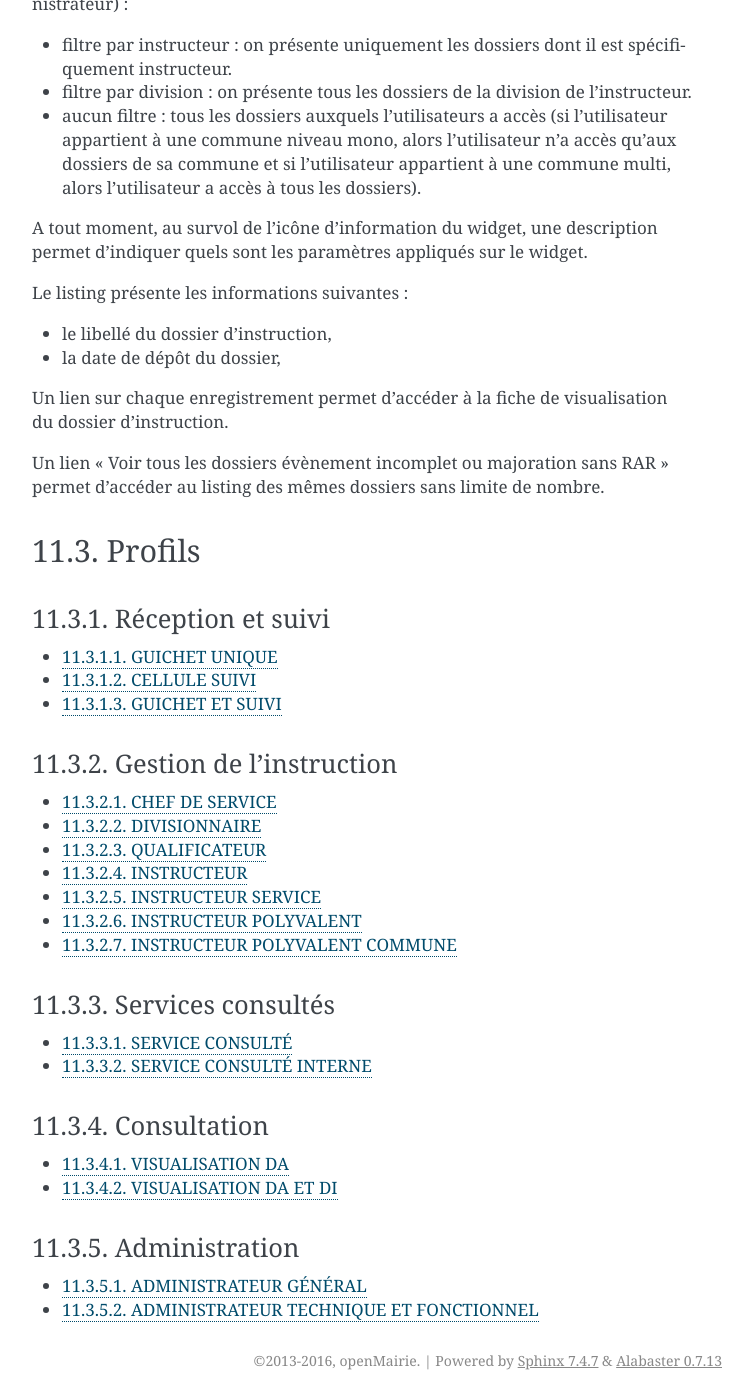
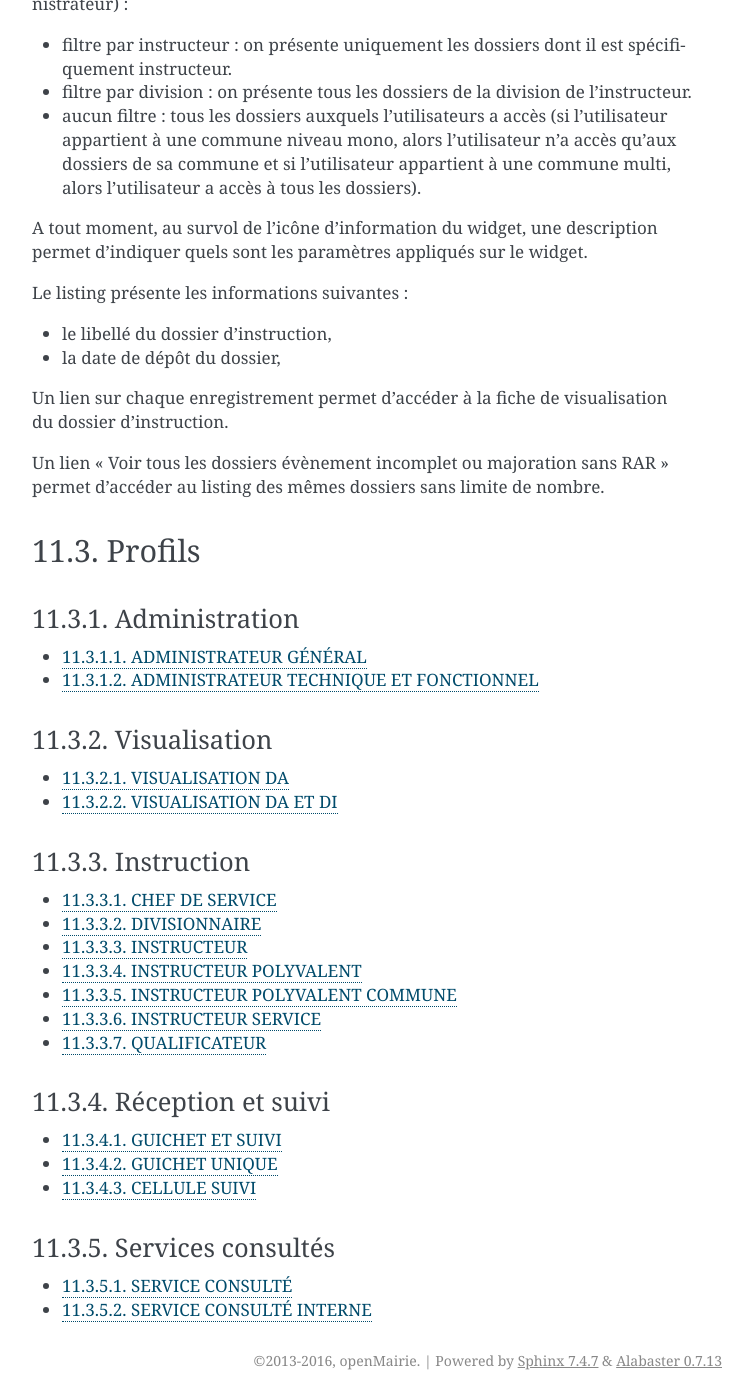
Before and after one commit to mpavaux/openads-documentation, a Sphinx documentation site: the page built from source/manuel_utilisateur/ergonomie/index.rst, in a window 1280 px wide and 1400 px high, scrolled down 6717 px. Shown: the whole window, without its empty margins (388-1141 px from the left). Built offline with Sphinx 7.4.7, drawn with Linux system fonts in a browser that asks for light colours; some of the changed lines change nothing that is shown; some of the changed text lies outside the part shown.

Commit message:
Tri alphabétique des profils

```diff
--- a/source/manuel_utilisateur/ergonomie/index.rst
+++ b/source/manuel_utilisateur/ergonomie/index.rst
@@ -200,29 +200,47 @@
 Profils
 =======
 
+Administration
+--------------
+
+.. toctree::
+    :maxdepth: 1
+
+    profils/administrateur_general.rst
+    profils/administrateur_technique_fonctionnel.rst
+
+Visualisation
+-------------
+
+.. toctree::
+    :maxdepth: 1
+
+    profils/visualisation_da.rst
+    profils/visualisation_da_di.rst
+
+Instruction
+-----------
+
+.. toctree::
+    :maxdepth: 1
+
+    profils/chef_de_service.rst
+    profils/divisionnaire.rst
+    profils/instructeur.rst
+    profils/instructeur_polyvalent.rst
+    profils/instructeur_polyvalent_commune.rst
+    profils/instructeur_service.rst
+    profils/qualificateur.rst
+
 Réception et suivi
 ------------------
 
 .. toctree::
     :maxdepth: 1
 
+    profils/guichet_suivi.rst
     profils/guichet_unique.rst
     profils/suivi.rst
-    profils/guichet_suivi.rst
-
-Gestion de l'instruction
-------------------------
-
-.. toctree::
-    :maxdepth: 1
-
-    profils/chef_de_service.rst
-    profils/divisionnaire.rst
-    profils/qualificateur.rst
-    profils/instructeur.rst
-    profils/instructeur_service.rst
-    profils/instructeur_polyvalent.rst
-    profils/instructeur_polyvalent_commune.rst
 
 Services consultés
 ------------------
@@ -232,21 +250,3 @@
 
     profils/service_consulte.rst
     profils/service_consulte_interne.rst
-
-Consultation
-------------
-
-.. toctree::
-    :maxdepth: 1
-
-    profils/visualisation_da.rst
-    profils/visualisation_da_di.rst
-
-Administration
---------------
-
-.. toctree::
-    :maxdepth: 1
-
-    profils/administrateur_general.rst
-    profils/administrateur_technique_fonctionnel.rst
```
